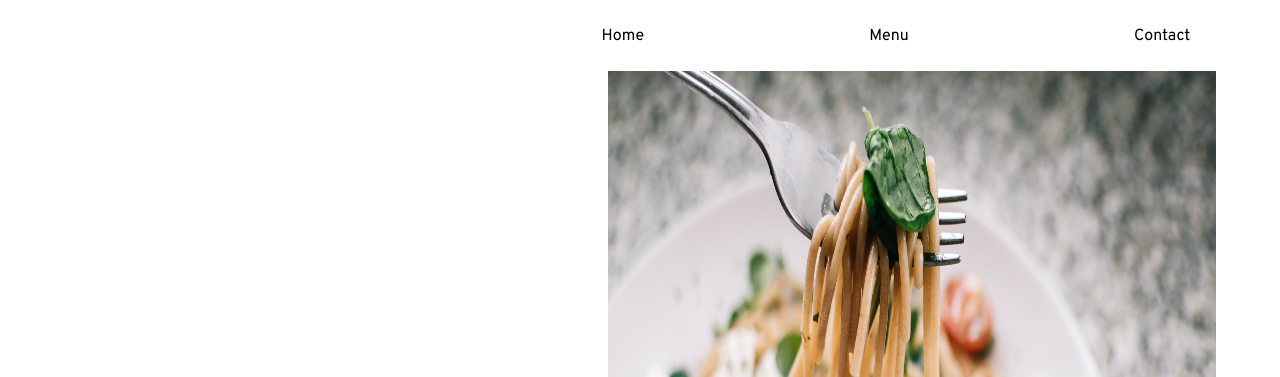
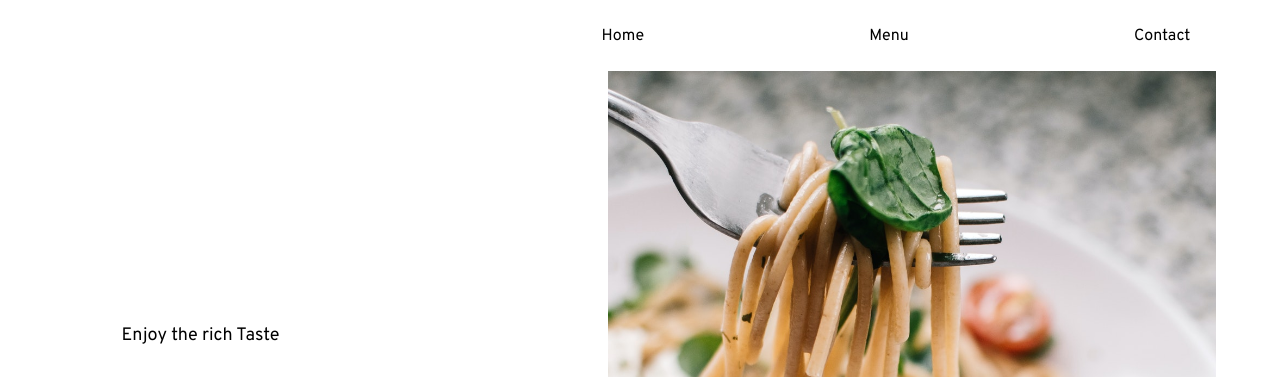
Before and after one commit to Nkuria/resturant, a plain HTML site: page index.html in a window 1280 px wide. Shown: the top 377 px of the page. Drawn offline with Linux system fonts and the light colour scheme.

```diff
--- a/style.css
+++ b/style.css
@@ -3,6 +3,12 @@
     font-family: 'Overpass', sans-serif;
     box-sizing: border-box;
 }
+img {
+    max-width: 100%;
+    display: block;
+    height: auto;
+    object-fit: cover;
+  }
 a:hover {
     color: grey;
     cursor: pointer;
@@ -26,7 +32,7 @@
 }
 .left-home {
     margin: auto;
-    padding-top: 35%;
+    padding-top: 10%;
     width: 60%;
 }
 .left-home p {
```
